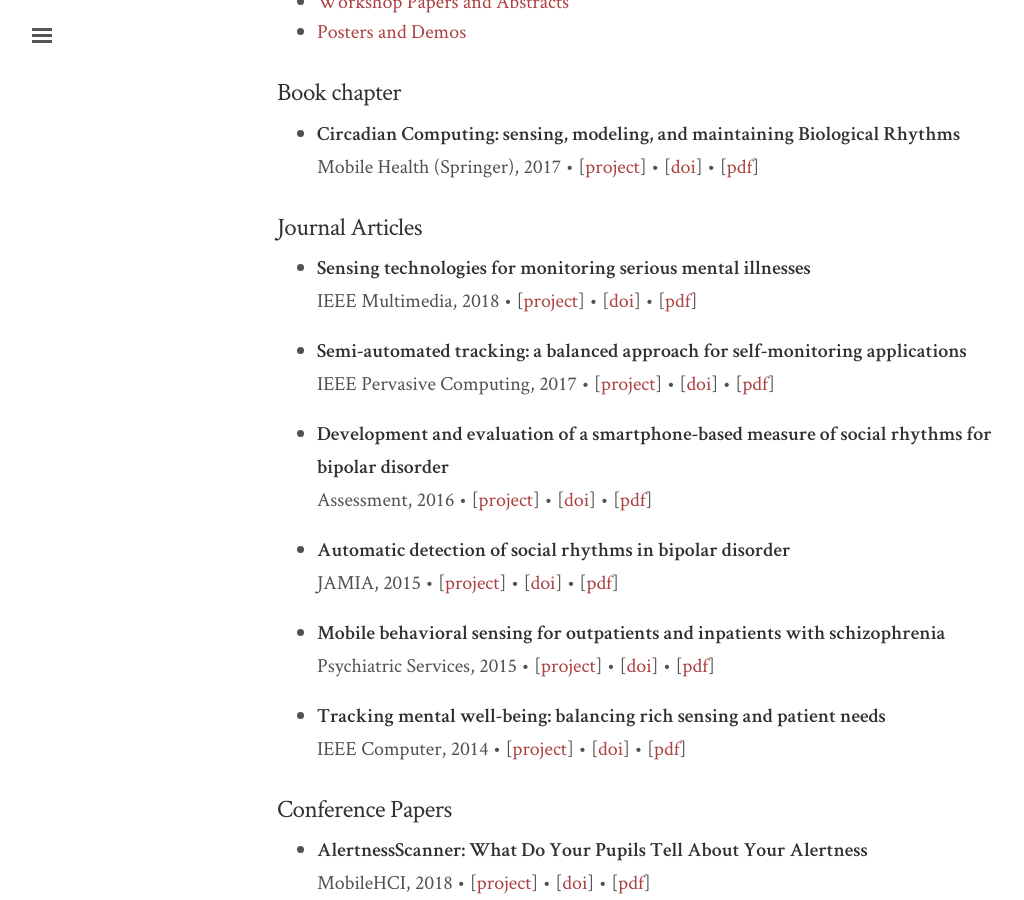
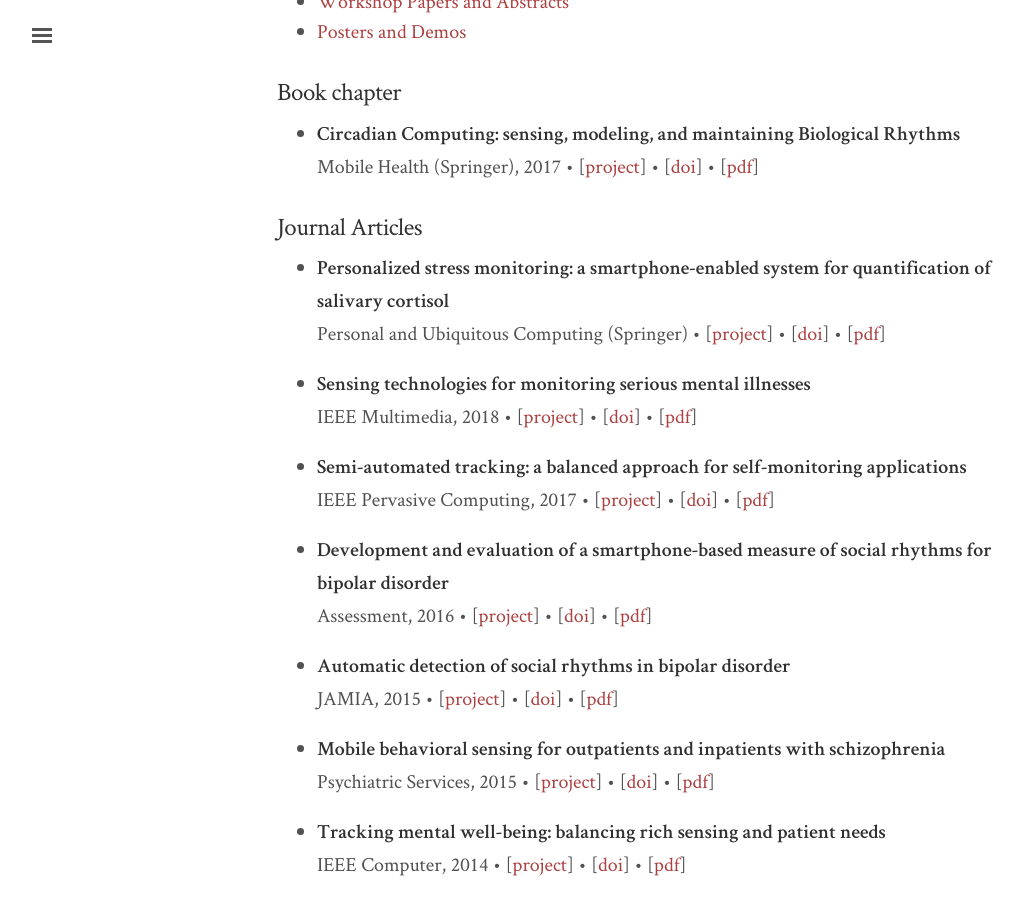
Before and after one commit to saeed-abdullah/saeed-abdullah.github.io, a Jekyll site: the page built from publications.markdown, in a window 1280 px wide and 900 px high, scrolled down 510 px. Shown: the whole window, without its empty margins (3-1027 px from the left). Built offline with Jekyll 4.4.1, drawn with Linux system fonts in a browser that asks for light colours; nearby versions of some CDN libraries.

Commit message:
adds cortisol journal paper

```diff
--- a/publications.markdown
+++ b/publications.markdown
@@ -24,6 +24,10 @@ Mobile Health (Springer), 2017 &bull;
 \[[project](/projects/clockwise.html)\] &bull; \[[doi](https://doi.org/10.1007/978-3-319-51394-2_3)\] &bull; \[[pdf](/files/pubs/circadian-computing-book-2017.pdf)\]
 
 ### Journal Articles ###
+
+* **Personalized stress monitoring: a smartphone-enabled system for quantification of salivary cortisol** <br />
+Personal and Ubiquitous Computing (Springer) &bull;
+\[[project](/projects/clockwise.html)\] &bull; \[[doi](https://doi.org/10.1007/s00779-018-1164-z)\] &bull; \[[pdf](/files/pubs/cortisol-personal-ubicomp-2018.pdf)\]
 
 * **Sensing technologies for monitoring serious mental illnesses** <br />
 IEEE Multimedia, 2018 &bull;
```
Also changed, not shown: 1 other file.
